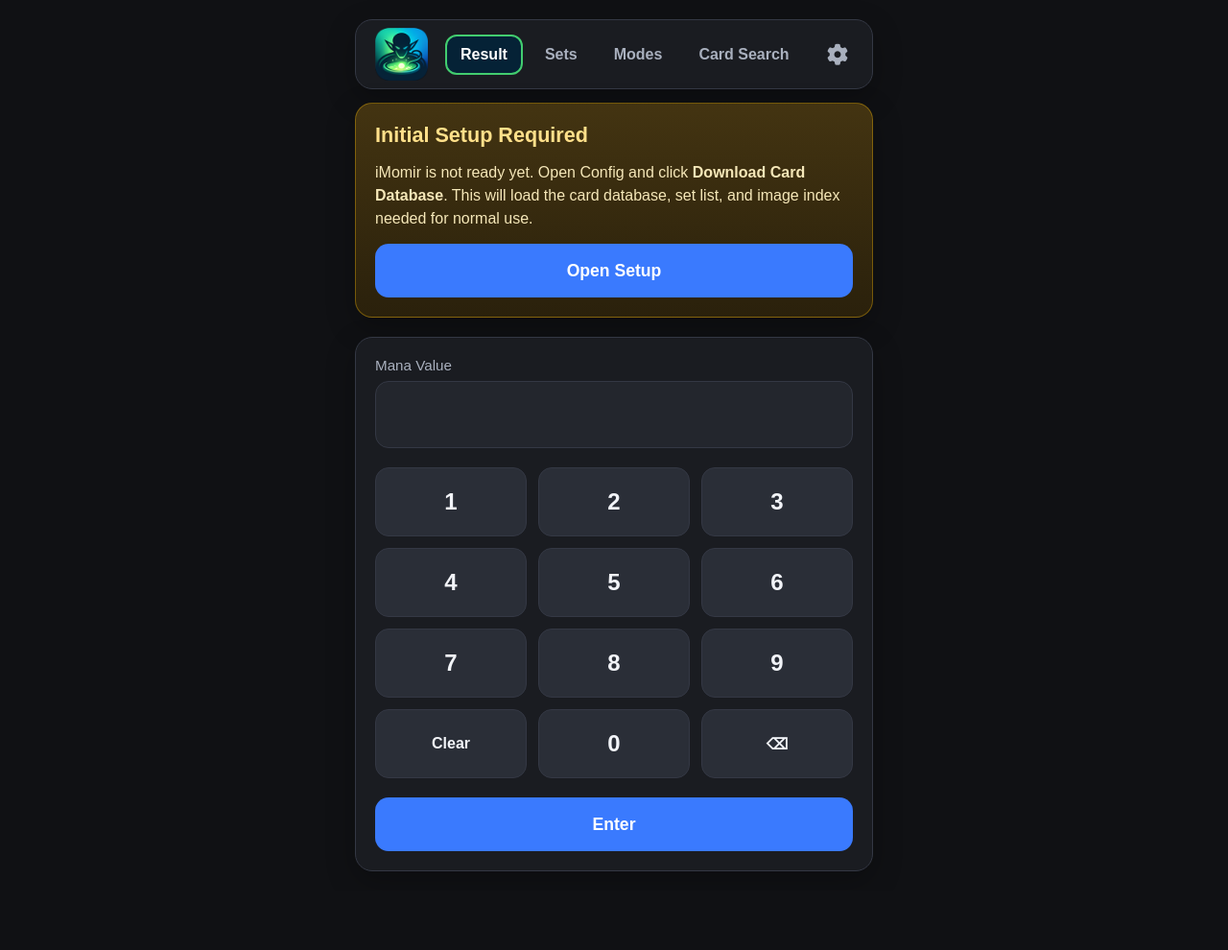
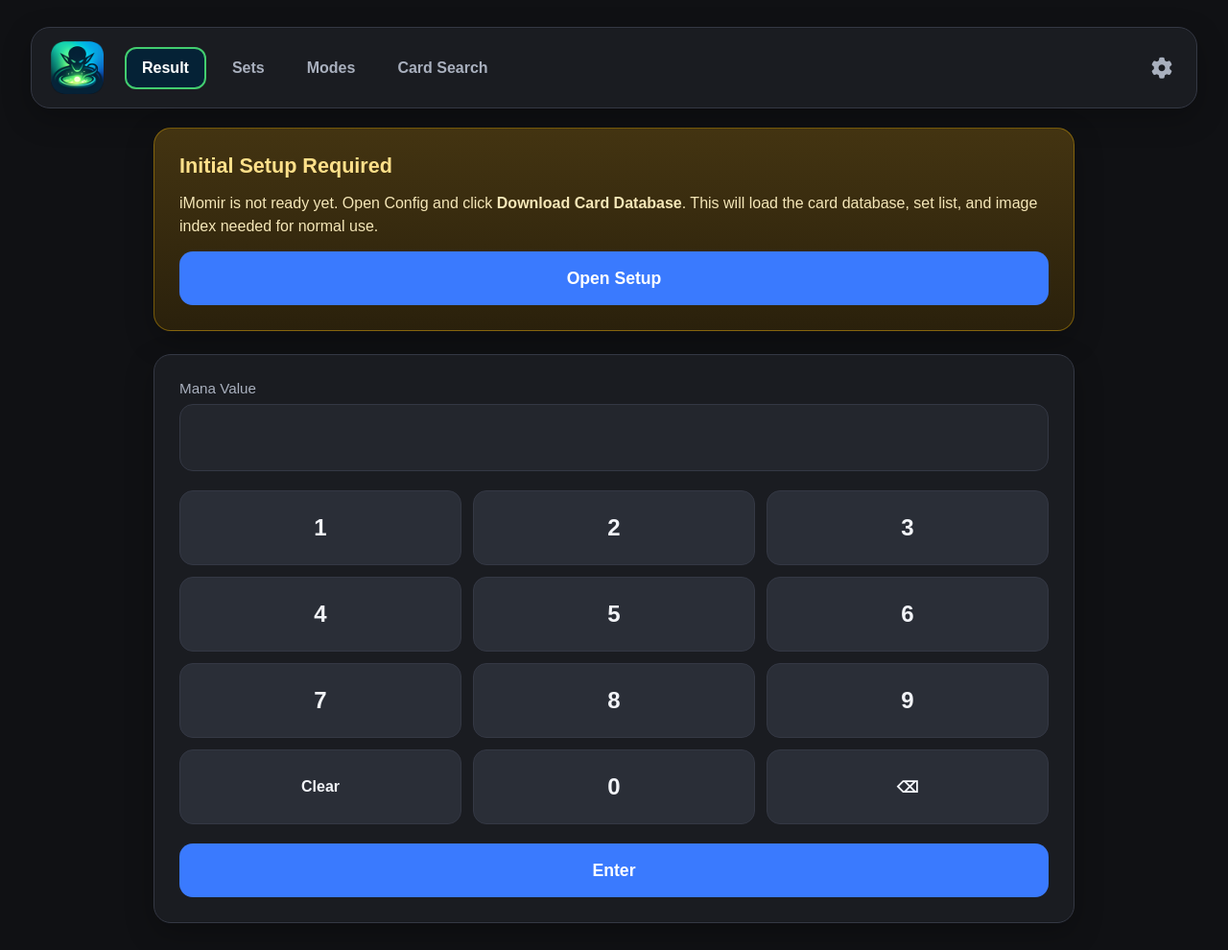
Before and after one commit to Regenshire/iMomir, a Flask app: page / in a window 1280 px wide. Shown: the whole page at 96% size. Before the commit the page ends 908 px from the top, so only its background shows below. Run offline with Flask 3, Linux system fonts and the light colour scheme; data that the repository does not hold is empty; parts of the project's set-up code (start-up, migrations or seed data) failed here and were passed over; some libraries are stand-ins or nearby versions.

Commit message:
Display Size First Pass

```diff
--- a/static/css/style.css
+++ b/static/css/style.css
@@ -12,6 +12,14 @@
   --danger: #8f3f3f;
   --button: #2a2e37;
   --button-hover: #353a45;
+
+  --mobile-frame-max: 540px;
+  --tablet-frame-max: 860px;
+  --desktop-frame-max: 1280px;
+
+  --content-narrow: 720px;
+  --content-medium: 960px;
+  --content-wide: 1180px;
 }
 
 * {
@@ -45,7 +53,7 @@ input {
 
 .app-frame {
   width: 100%;
-  max-width: 540px;
+  max-width: var(--mobile-frame-max);
   display: flex;
   flex-direction: column;
   gap: 14px;
@@ -149,10 +157,29 @@ input {
 
 .screen {
   width: 100%;
-  max-width: 540px;
+  max-width: 100%;
   display: flex;
   flex-direction: column;
   gap: 20px;
+}
+
+.screen-narrow {
+  max-width: var(--content-narrow);
+  margin: 0 auto;
+}
+
+.screen-medium {
+  max-width: var(--content-medium);
+  margin: 0 auto;
+}
+
+.screen-wide {
+  max-width: var(--content-wide);
+  margin: 0 auto;
+}
+
+.screen-full {
+  max-width: 100%;
 }
 
 .top-bar {
@@ -388,6 +415,94 @@ input {
   align-items: center;
   padding: 12px 14px;
   color: var(--muted);
+}
+
+@media (min-width: 700px) {
+  .app-shell {
+    padding: 24px;
+  }
+
+  .app-frame {
+    max-width: var(--tablet-frame-max);
+    gap: 18px;
+  }
+
+  .screen {
+    gap: 24px;
+  }
+
+  .app-tabs {
+    padding: 12px 18px;
+    gap: 14px;
+  }
+
+  .app-tabs-nav {
+    gap: 10px;
+    flex-wrap: wrap;
+    overflow-x: visible;
+  }
+
+  .app-tab {
+    min-height: 44px;
+    padding: 10px 16px;
+  }
+
+  .page-title {
+    font-size: 1.7rem;
+  }
+
+  .page-subtitle {
+    font-size: 1rem;
+  }
+
+  .mana-panel,
+  .result-panel,
+  .page-panel {
+    padding: 24px;
+  }
+
+  .keypad-btn {
+    min-height: 78px;
+  }
+
+  .card-image {
+    max-width: 360px;
+  }
+}
+
+@media (min-width: 1024px) {
+  .app-frame {
+    max-width: var(--desktop-frame-max);
+    gap: 20px;
+  }
+
+  .app-shell {
+    padding: 28px 32px;
+  }
+
+  .app-tabs {
+    padding: 14px 20px;
+    border-radius: 20px;
+  }
+
+  .page-title {
+    font-size: 1.9rem;
+  }
+
+  .page-subtitle {
+    font-size: 1.02rem;
+    line-height: 1.6;
+  }
+
+  .mana-panel,
+  .result-panel,
+  .page-panel {
+    padding: 26px;
+  }
+
+  .card-image {
+    max-width: 420px;
+  }
 }
 
 @media (max-width: 560px) {
--- a/templates/card_search.html
+++ b/templates/card_search.html
@@ -3,7 +3,7 @@
 {% block title %}iMomir - Card Search{% endblock %}
 
 {% block content %}
-<div class="screen">
+<div class="screen screen-medium">
     <div class="page-panel">
         <h1 class="page-title">Card Search</h1>
         <p class="page-subtitle">
--- a/templates/chaos_draft.html
+++ b/templates/chaos_draft.html
@@ -4,7 +4,7 @@
 
 {% block content %}
 <div
-    class="screen"
+    class="screen screen-wide"
     id="chaosDraftScreen"
     data-open-print-in-new-tab="{{ '1' if open_print_in_new_tab else '0' }}"
     data-sound-enabled="{{ '1' if sound_enabled else '0' }}"
--- a/templates/config.html
+++ b/templates/config.html
@@ -3,7 +3,7 @@
 {% block title %}iMomir - Config{% endblock %}
 
 {% block content %}
-<div class="screen">
+<div class="screen screen-wide">
     <div class="top-bar">
         <a class="icon-button" href="{{ url_for('index') }}">Back</a>
         <div class="app-title">Game Modes</div>
--- a/templates/index.html
+++ b/templates/index.html
@@ -1,6 +1,6 @@
 {% extends "base.html" %} {% block title %}iMomir - Home{% endblock %} {% block
 content %}
-<div class="screen screen-home">
+<div class="screen screen-home screen-medium">
   {% if not card_database_ready %}
   <div class="page-panel setup-panel">
     <h2 class="setup-panel-title">Initial Setup Required</h2>
--- a/templates/preprint_chaos_draft.html
+++ b/templates/preprint_chaos_draft.html
@@ -3,7 +3,7 @@
 {% block title %}iMomir - PRE-PRINT Chaos Draft{% endblock %}
 
 {% block content %}
-<div class="screen screen-result">
+<div class="screen screen-result screen-medium">
     {% if not card_database_ready %}
     <div class="page-panel setup-panel">
         <h2 class="setup-panel-title">Initial Setup Required</h2>
--- a/templates/result.html
+++ b/templates/result.html
@@ -3,7 +3,7 @@
 {% block title %}iMomir - Result{% endblock %}
 
 {% block content %}
-<div class="screen screen-result">
+<div class="screen screen-result screen-medium">
     {% if current_game_mode == "momir_select" and enabled_type_options %}
     <div class="page-panel momir-select-top-panel">
         <form method="get" action="{{ url_for('result') }}" class="momir-select-top-form">
--- a/templates/sets.html
+++ b/templates/sets.html
@@ -3,7 +3,7 @@
 {% block title %}iMomir - Magic Sets{% endblock %}
 
 {% block content %}
-<div class="screen">
+<div class="screen screen-wide">
     <div class="top-bar">
         <a class="icon-button" href="{{ url_for('index') }}">Back</a>
         <div class="app-title">Magic Sets</div>
```
